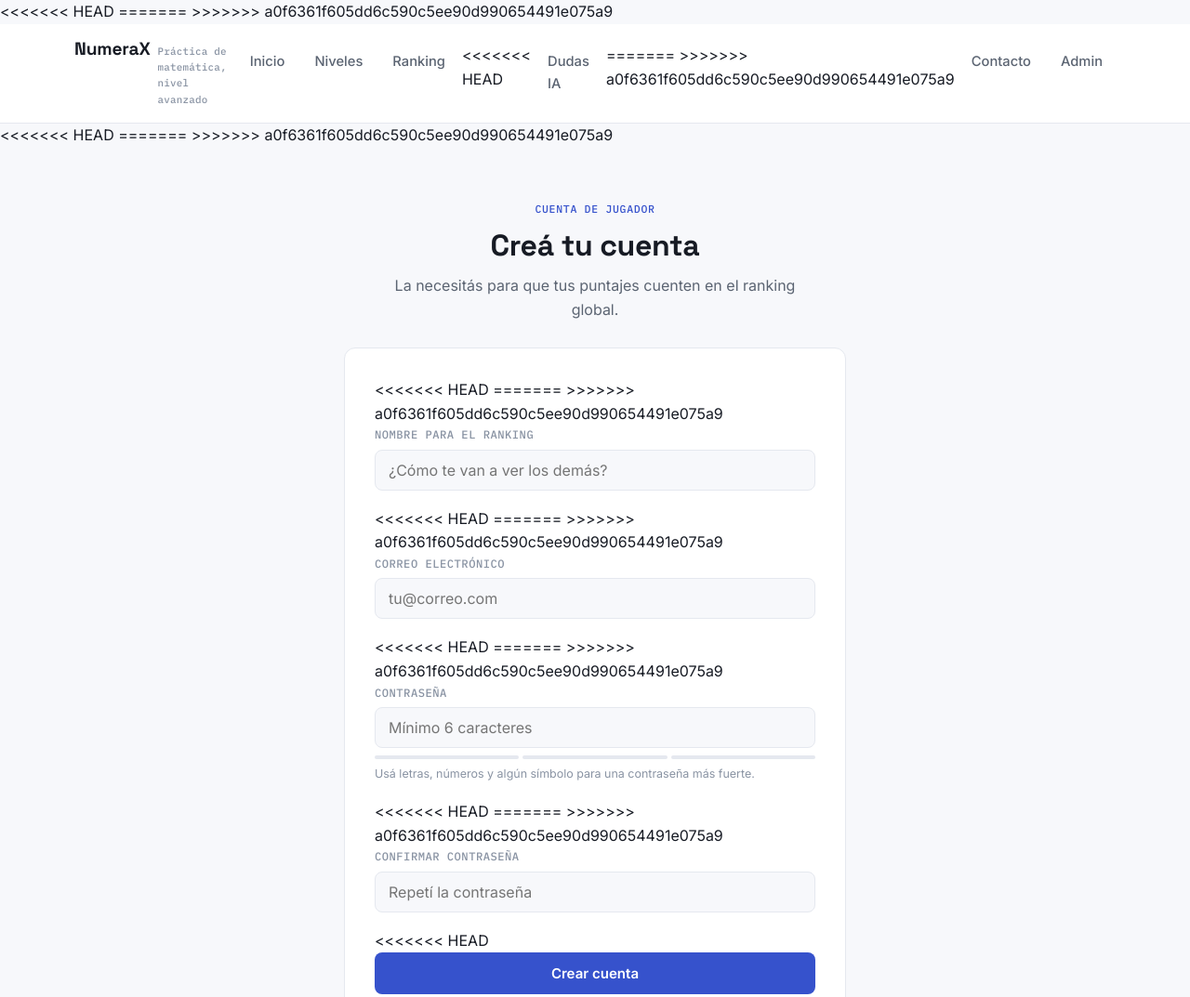
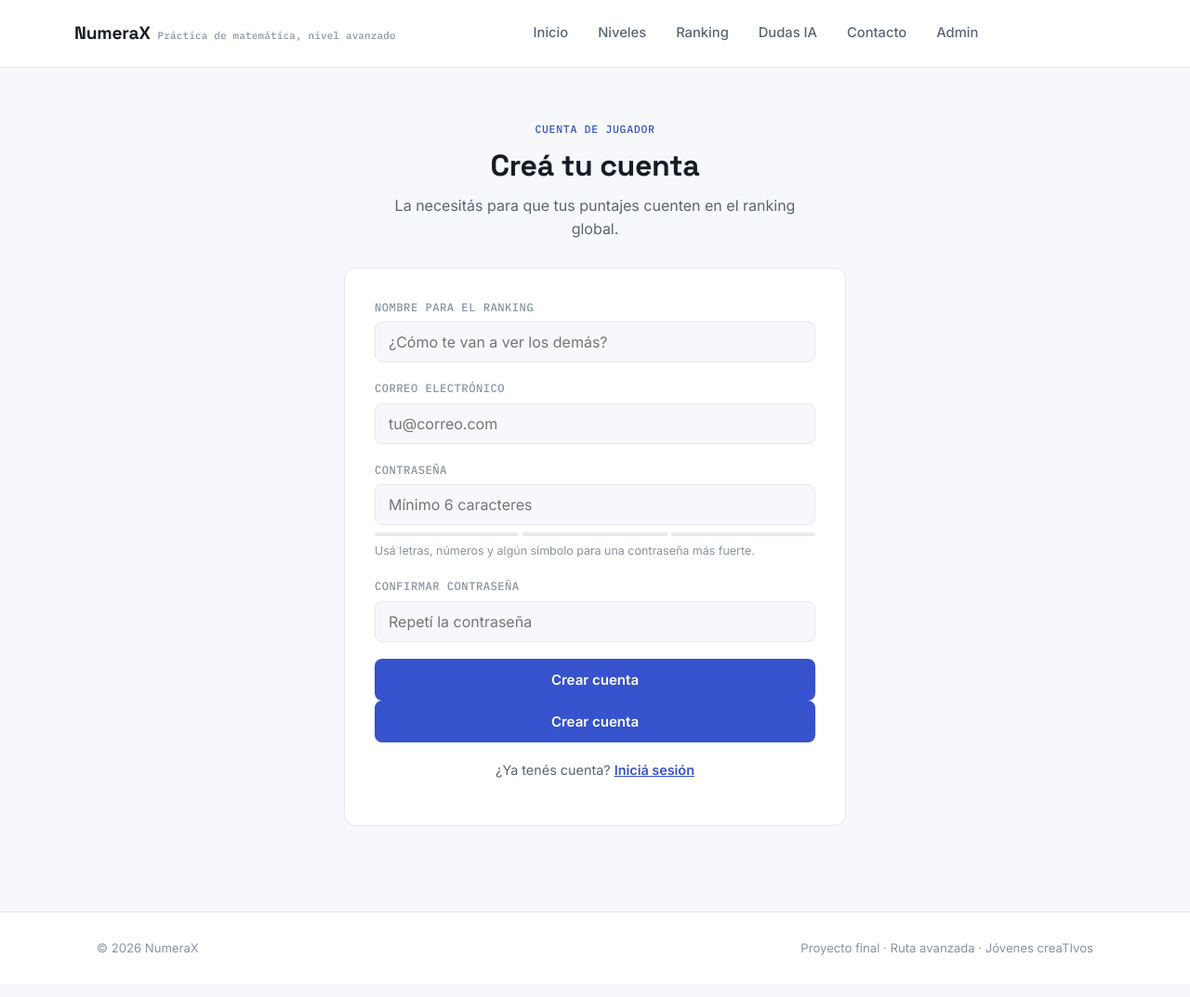
Before and after one commit to GaboSahur/MatriiX, a plain HTML site: page registro.html in a window 1280 px wide. Shown: the top 1073 px of the page at 93% size. Drawn offline with Linux system fonts and the light colour scheme.

Commit message:
Fix paths for CSS and JS files in registro.html
Updated stylesheet and script paths to use 'css' and 'js' directories instead of 'assets/css' and 'assets/js'.

```diff
--- a/registro.html
+++ b/registro.html
@@ -6,16 +6,12 @@
   <title>Crear cuenta</title>
   <link rel="preconnect" href="https://fonts.googleapis.com" />
   <link href="https://fonts.googleapis.com/css2?family=Space+Grotesk:wght@500;700&family=Inter:wght@400;500;600&family=IBM+Plex+Mono:wght@500;600&display=swap" rel="stylesheet" />
-<<<<<<< HEAD
   <link rel="stylesheet" href="css/style.css" />
 </head>
 <body data-page="registro" data-title-suffix="Crear cuenta">
-
-=======
   <link rel="stylesheet" href="assets/css/style.css" />
 </head>
 <body data-page="registro" data-title-suffix="Crear cuenta">
->>>>>>> a0f6361f605dd6c590c5ee90d990654491e075a9
   <header class="site-header">
     <div class="container nav">
       <a href="index.html" class="brand">
@@ -27,20 +23,13 @@
         <li><a href="index.html" data-page="inicio">Inicio</a></li>
         <li><a href="catalogo.html" data-page="catalogo">Niveles</a></li>
         <li><a href="ranking.html" data-page="ranking">Ranking</a></li>
-<<<<<<< HEAD
         <li><a href="chatbot.html" data-page="chatbot">Dudas IA</a></li>
-=======
->>>>>>> a0f6361f605dd6c590c5ee90d990654491e075a9
         <li><a href="contacto.html" data-page="contacto">Contacto</a></li>
         <li><a href="login.html" data-page="login">Admin</a></li>
       </ul>
       <div class="nav-account" id="nav-cuenta"></div>
     </div>
   </header>
-<<<<<<< HEAD
-
-=======
->>>>>>> a0f6361f605dd6c590c5ee90d990654491e075a9
   <main>
     <section>
       <div class="container">
@@ -52,29 +41,17 @@
 
         <div class="form-card">
           <div class="alert alert-error" id="alerta-error" role="alert"></div>
-<<<<<<< HEAD
-
-=======
->>>>>>> a0f6361f605dd6c590c5ee90d990654491e075a9
           <form id="form-registro" novalidate>
             <div class="field">
               <label for="nombre">Nombre para el ranking</label>
               <input type="text" id="nombre" name="nombre" placeholder="¿Cómo te van a ver los demás?" autocomplete="name" />
               <span class="field-error">Ingresá al menos 2 caracteres.</span>
             </div>
-<<<<<<< HEAD
-
-=======
->>>>>>> a0f6361f605dd6c590c5ee90d990654491e075a9
             <div class="field">
               <label for="email">Correo electrónico</label>
               <input type="email" id="email" name="email" placeholder="tu@correo.com" autocomplete="email" />
               <span class="field-error">Ingresá un correo válido.</span>
             </div>
-<<<<<<< HEAD
-
-=======
->>>>>>> a0f6361f605dd6c590c5ee90d990654491e075a9
             <div class="field">
               <label for="password">Contraseña</label>
               <input type="password" id="password" name="password" placeholder="Mínimo 6 caracteres" autocomplete="new-password" />
@@ -84,24 +61,17 @@
               <p class="password-hint" id="password-hint">Usá letras, números y algún símbolo para una contraseña más fuerte.</p>
               <span class="field-error">La contraseña debe tener al menos 6 caracteres.</span>
             </div>
-<<<<<<< HEAD
-
-=======
->>>>>>> a0f6361f605dd6c590c5ee90d990654491e075a9
             <div class="field">
               <label for="password-confirmar">Confirmar contraseña</label>
               <input type="password" id="password-confirmar" name="password-confirmar" placeholder="Repetí la contraseña" autocomplete="new-password" />
               <span class="field-error">Las contraseñas no coinciden.</span>
             </div>
-<<<<<<< HEAD
 
             <button type="submit" class="btn btn-primary btn-block" id="btn-registrar">Crear cuenta</button>
           </form>
 
-=======
             <button type="submit" class="btn btn-primary btn-block" id="btn-registrar">Crear cuenta</button>
           </form>
->>>>>>> a0f6361f605dd6c590c5ee90d990654491e075a9
           <p style="margin-top:18px; text-align:center; font-size:0.9rem;">
             ¿Ya tenés cuenta? <a href="ingresar.html" style="color:var(--accent); font-weight:600;">Iniciá sesión</a>
           </p>
@@ -117,18 +87,15 @@
     </div>
   </footer>
 
-<<<<<<< HEAD
   <script src="js/config.js"></script>
   <script src="js/common.js"></script>
   <script type="module" src="js/firebase-auth.js"></script>
   <script type="module" src="js/nav-session.js"></script>
   <script type="module" src="js/registro.js"></script>
-=======
   <script src="assets/js/config.js"></script>
   <script src="assets/js/common.js"></script>
   <script type="module" src="assets/js/firebase-auth.js"></script>
   <script type="module" src="assets/js/nav-session.js"></script>
   <script type="module" src="assets/js/registro.js"></script>
->>>>>>> a0f6361f605dd6c590c5ee90d990654491e075a9
 </body>
 </html>
```
